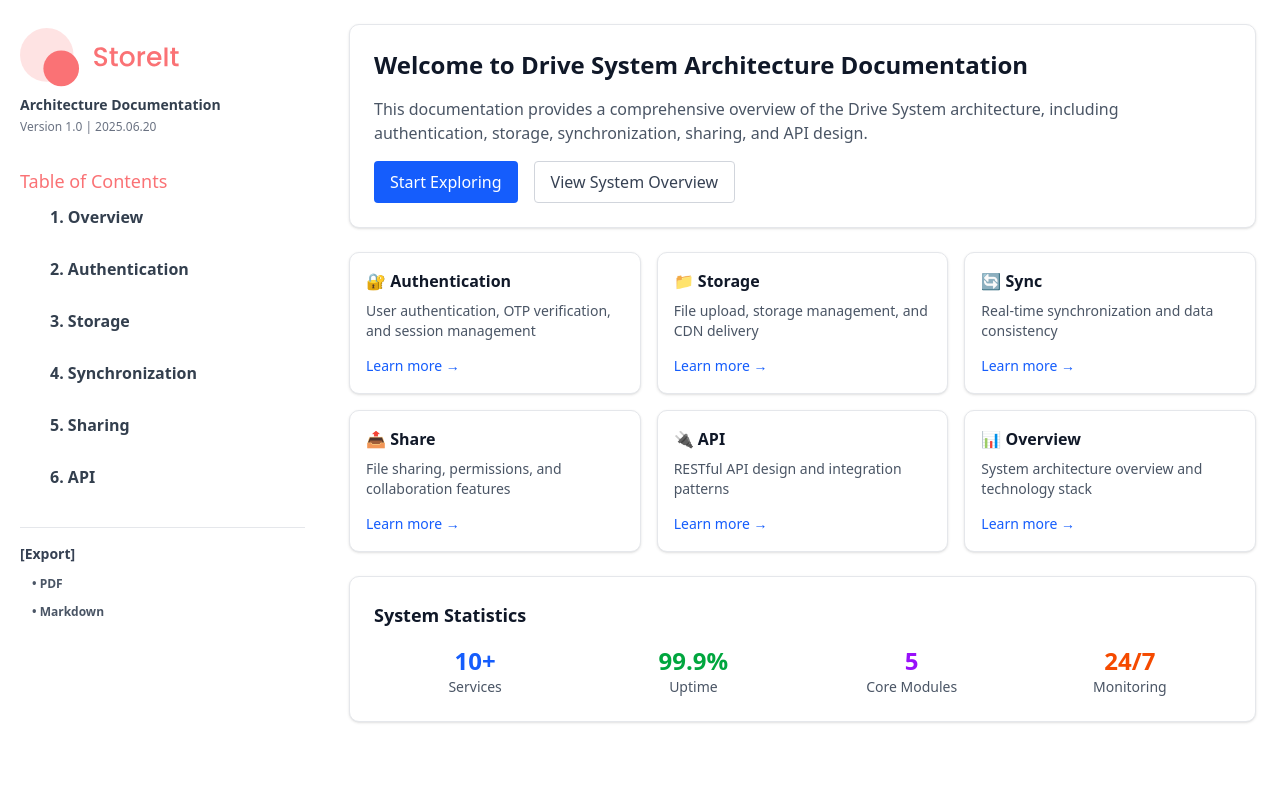
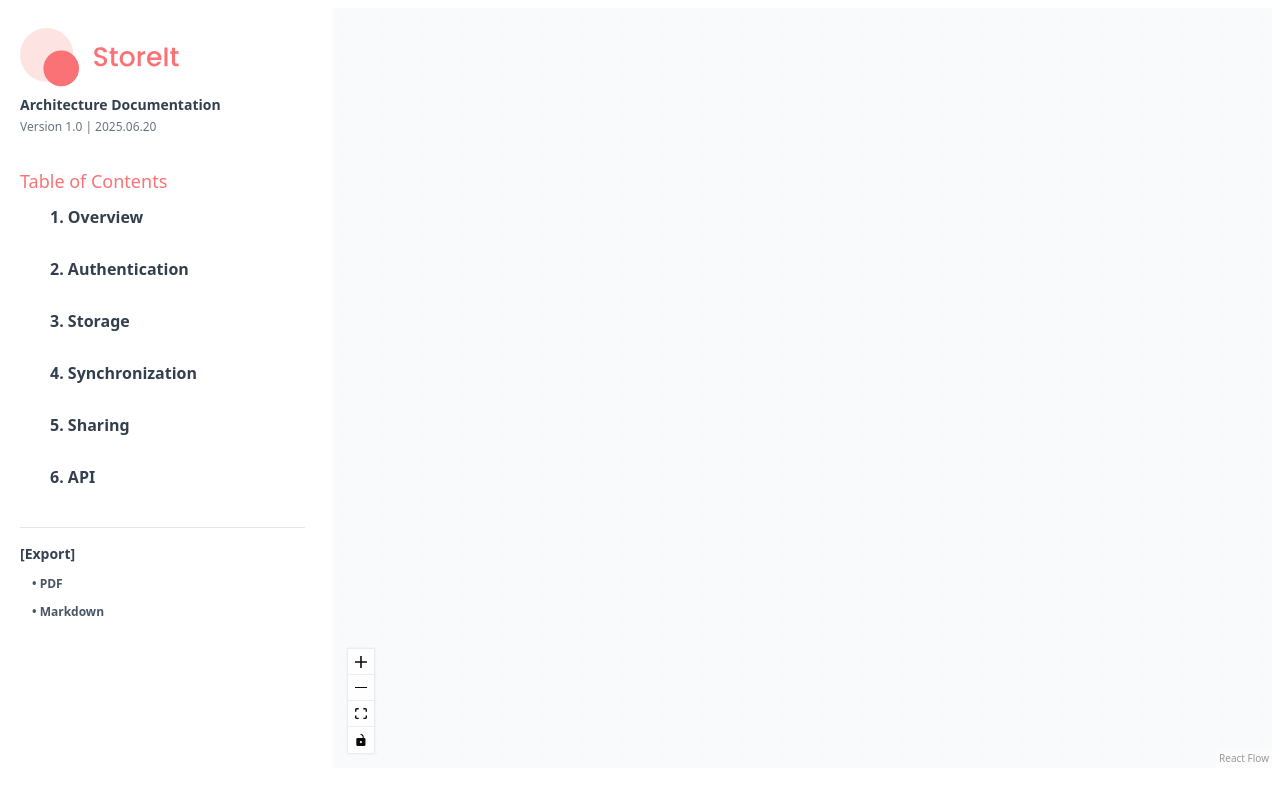
Before and after one commit to archbyuk/storage-management-platform, a Next.js app: page /architecture in a window 1280 px wide. Built offline with nearby package versions, Linux system fonts and the light colour scheme.

Commit message:
initial draft of detailed flow using React Flow

```diff
--- a/app/architecture/layout.tsx
+++ b/app/architecture/layout.tsx
@@ -15,8 +15,8 @@ export default function ArchitectureLayout( { children }: {children: React.React
       {/* sidebar */}
       <ArchSideBar />
 
-      {/* Main Content */}
-      <div className="flex-1 flex flex-col p-6">
+      {/* Flow Diagram */}
+      <div className="flex-1 flex flex-col p-2">
         {children}
       </div>
     </div>
--- a/app/architecture/page.tsx
+++ b/app/architecture/page.tsx
@@ -1,112 +1,120 @@
-import React from 'react'
+'use client'
+import { useState, useCallback } from 'react';
+import {
+  ReactFlow,
+  Controls,
+  Background,
+  applyNodeChanges,
+  applyEdgeChanges,
+  NodeChange,
+  EdgeChange,
+  Node,
+  Edge,
+  Handle,
+  Position,
+} from '@xyflow/react';
+import '@xyflow/react/dist/style.css';
 
-export default function ArchitecturePage() {
+// 커스텀 노드 컴포넌트
+const CustomNode = ({ data }: { data: { label: string; description?: string; type: string } }) => {
+  const getNodeStyle = (type: string) => {
+    switch (type) {
+      case 'frontend':
+        return 'bg-blue-50 border-blue-200 text-blue-800';
+      case 'backend':
+        return 'bg-green-50 border-green-200 text-green-800';
+      case 'database':
+        return 'bg-purple-50 border-purple-200 text-purple-800';
+      case 'storage':
+        return 'bg-orange-50 border-orange-200 text-orange-800';
+      case 'auth':
+        return 'bg-red-50 border-red-200 text-red-800';
+      case 'user':
+        return 'bg-gray-50 border-gray-200 text-gray-800';
+      default:
+        return 'bg-gray-50 border-gray-200 text-gray-800';
+    }
+  };
+
   return (
-    <div className="space-y-6">
-      {/* Welcome Section */}
-      <div className="bg-white rounded-lg shadow-sm border border-gray-200 p-6">
-        <h1 className="text-2xl font-bold text-gray-900 mb-4">
-          Welcome to Drive System Architecture Documentation
-        </h1>
-        <p className="text-gray-600 mb-4">
-          This documentation provides a comprehensive overview of the Drive System architecture,
-          including authentication, storage, synchronization, sharing, and API design.
-        </p>
-        <div className="flex space-x-4">
-          <button className="px-4 py-2 bg-blue-600 text-white rounded hover:bg-blue-700">
-            Start Exploring
-          </button>
-          <button className="px-4 py-2 border border-gray-300 text-gray-700 rounded hover:bg-gray-50">
-            View System Overview
-          </button>
-        </div>
-      </div>
+    <div className={`px-4 py-3 rounded-lg border-2 shadow-md ${getNodeStyle(data.type)}`}>
+      <Handle type="target" position={Position.Left} className="w-3 h-3" />
+      <Handle type="source" position={Position.Right} className="w-3 h-3" />
+      <Handle type="target" position={Position.Right} className="w-3 h-3" />
+      <Handle type="source" position={Position.Right} className="w-3 h-3" />
+      <Handle type="target" position={Position.Bottom} className="w-3 h-3" />
+      <Handle type="source" position={Position.Bottom} className="w-3 h-3" />
+      <Handle type="target" position={Position.Left} className="w-3 h-3" />
+      <Handle type="source" position={Position.Left} className="w-3 h-3" />
 
-      {/* Quick Navigation */}
-      <div className="grid grid-cols-1 md:grid-cols-2 lg:grid-cols-3 gap-4">
-        <div className="bg-white rounded-lg shadow-sm border border-gray-200 p-4">
-          <h3 className="font-semibold text-gray-900 mb-2">🔐 Authentication</h3>
-          <p className="text-sm text-gray-600 mb-3">
-            User authentication, OTP verification, and session management
-          </p>
-          <a href="#auth" className="text-blue-600 text-sm hover:underline">
-            Learn more →
-          </a>
-        </div>
+      <div className="text-sm font-semibold">{data.label}</div>
+      {data.description && (
+        <div className="text-xs mt-1 opacity-75">{data.description}</div>
+      )}
+    </div>
+  );
+};
 
-        <div className="bg-white rounded-lg shadow-sm border border-gray-200 p-4">
-          <h3 className="font-semibold text-gray-900 mb-2">📁 Storage</h3>
-          <p className="text-sm text-gray-600 mb-3">
-            File upload, storage management, and CDN delivery
-          </p>
-          <a href="#storage" className="text-blue-600 text-sm hover:underline">
-            Learn more →
-          </a>
-        </div>
+const nodeTypes = {
+  custom: CustomNode,
+};
 
-        <div className="bg-white rounded-lg shadow-sm border border-gray-200 p-4">
-          <h3 className="font-semibold text-gray-900 mb-2">🔄 Sync</h3>
-          <p className="text-sm text-gray-600 mb-3">
-            Real-time synchronization and data consistency
-          </p>
-          <a href="#sync" className="text-blue-600 text-sm hover:underline">
-            Learn more →
-          </a>
-        </div>
+// 여기에 노드들을 추가하세요
+const initialNodes: Node[] = [
+  // 예시: 첫 번째 노드
+  // {
+  //   id: 'user',
+  //   type: 'custom',
+  //   data: {
+  //     label: 'User',
+  //     description: 'End User',
+  //     type: 'user'
+  //   },
+  //   position: { x: 100, y: 100 },
+  // },
+];
 
-        <div className="bg-white rounded-lg shadow-sm border border-gray-200 p-4">
-          <h3 className="font-semibold text-gray-900 mb-2">📤 Share</h3>
-          <p className="text-sm text-gray-600 mb-3">
-            File sharing, permissions, and collaboration features
-          </p>
-          <a href="#share" className="text-blue-600 text-sm hover:underline">
-            Learn more →
-          </a>
-        </div>
+// 여기에 연결선들을 추가하세요
+const initialEdges: Edge[] = [
+  // 예시: 첫 번째 연결선
+  // {
+  //   id: 'user-signin',
+  //   source: 'user',
+  //   target: 'sign-in-page',
+  //   type: 'smoothstep',
+  //   label: 'navigates to',
+  //   style: { stroke: '#6366f1', strokeWidth: 3 }
+  // },
+];
 
-        <div className="bg-white rounded-lg shadow-sm border border-gray-200 p-4">
-          <h3 className="font-semibold text-gray-900 mb-2">🔌 API</h3>
-          <p className="text-sm text-gray-600 mb-3">
-            RESTful API design and integration patterns
-          </p>
-          <a href="#api" className="text-blue-600 text-sm hover:underline">
-            Learn more →
-          </a>
-        </div>
+export default function Flow() {
+    const [nodes, setNodes] = useState<Node[]>(initialNodes);
+    const [edges, setEdges] = useState<Edge[]>(initialEdges);
 
-        <div className="bg-white rounded-lg shadow-sm border border-gray-200 p-4">
-          <h3 className="font-semibold text-gray-900 mb-2">📊 Overview</h3>
-          <p className="text-sm text-gray-600 mb-3">
-            System architecture overview and technology stack
-          </p>
-          <a href="#overview" className="text-blue-600 text-sm hover:underline">
-            Learn more →
-          </a>
-        </div>
-      </div>
+    const onNodesChange = useCallback (
+        (changes: NodeChange[]) => setNodes((nds) => applyNodeChanges(changes, nds)),
+        [],
+    );
 
-      {/* System Stats */}
-      <div className="bg-white rounded-lg shadow-sm border border-gray-200 p-6">
-        <h2 className="text-lg font-semibold text-gray-900 mb-4">System Statistics</h2>
-        <div className="grid grid-cols-2 md:grid-cols-4 gap-4">
-          <div className="text-center">
-            <div className="text-2xl font-bold text-blue-600">10+</div>
-            <div className="text-sm text-gray-600">Services</div>
-          </div>
-          <div className="text-center">
-            <div className="text-2xl font-bold text-green-600">99.9%</div>
-            <div className="text-sm text-gray-600">Uptime</div>
-          </div>
-          <div className="text-center">
-            <div className="text-2xl font-bold text-purple-600">5</div>
-            <div className="text-sm text-gray-600">Core Modules</div>
-          </div>
-          <div className="text-center">
-            <div className="text-2xl font-bold text-orange-600">24/7</div>
-            <div className="text-sm text-gray-600">Monitoring</div>
-          </div>
-        </div>
-      </div>
+    const onEdgesChange = useCallback (
+        (changes: EdgeChange[]) => setEdges((eds) => applyEdgeChanges(changes, eds)),
+        [],
+    );
+
+  return (
+    <div className="max-h-screen h-[95vh] w-full bg-gray-50">
+        <ReactFlow
+            nodes={nodes}
+            edges={edges}
+            onNodesChange={onNodesChange}
+            onEdgesChange={onEdgesChange}
+            nodeTypes={nodeTypes}
+            fitView
+            className="bg-gray-50"
+        >
+            <Background color="#e5e7eb" gap={20} />
+            <Controls />
+        </ReactFlow>
     </div>
-  )
+  );
 }
--- a/components/architecture-doc/arch-side-bar.tsx
+++ b/components/architecture-doc/arch-side-bar.tsx
@@ -7,7 +7,7 @@ export default function ArchSideBar () {
     const router = useRouter();
 
   return (
-    <div className="sidebar">
+    <aside className="sidebar">
 
         <Link href="/">
             {/* web sidebar */}
@@ -66,6 +66,6 @@ export default function ArchSideBar () {
             </div>
           </div>
         </nav>
-      </div>
+      </aside>
   )
 }
--- a/package.json
+++ b/package.json
@@ -41,6 +41,7 @@
     "@radix-ui/react-toggle-group": "^1.1.9",
     "@radix-ui/react-tooltip": "^1.2.6",
     "@tailwindcss/vite": "^4.0.0",
+    "@xyflow/react": "^12.7.0",
     "appwrite": "^17.0.2",
     "autoprefixer": "^10.4.21",
     "chart.js": "^4.4.9",
```
Also changed, not shown: app/globals.css (line endings or trailing spaces), 1 other file (tests, documents, lock files or other folders).
